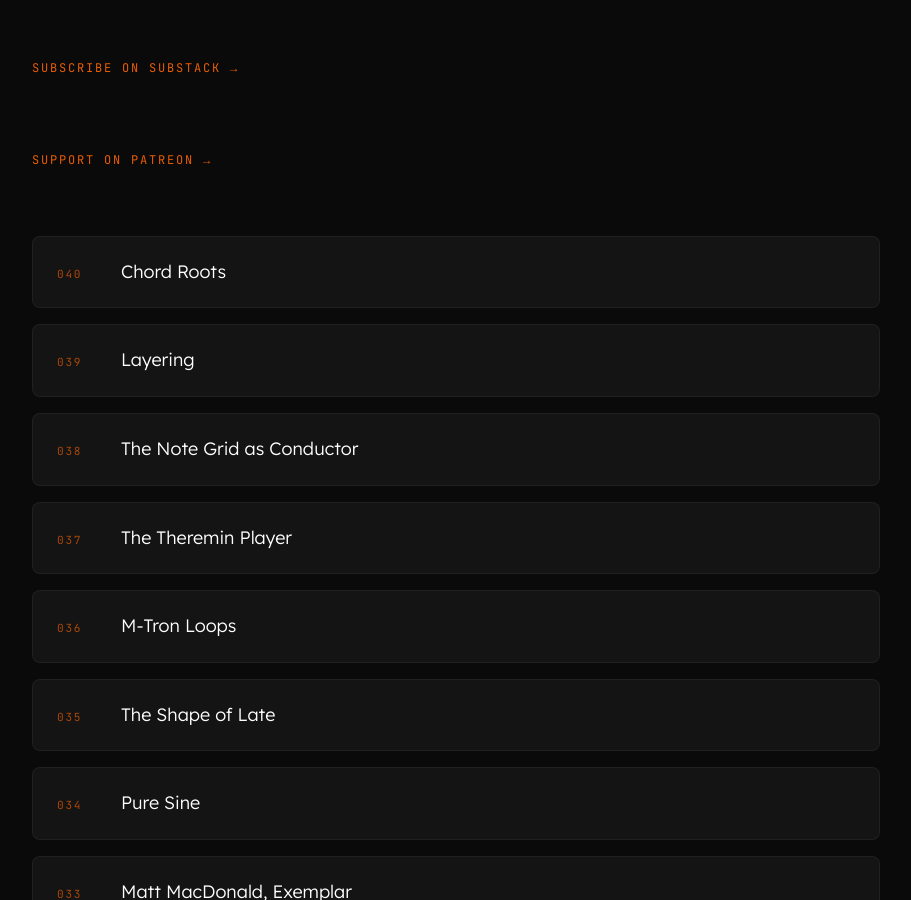
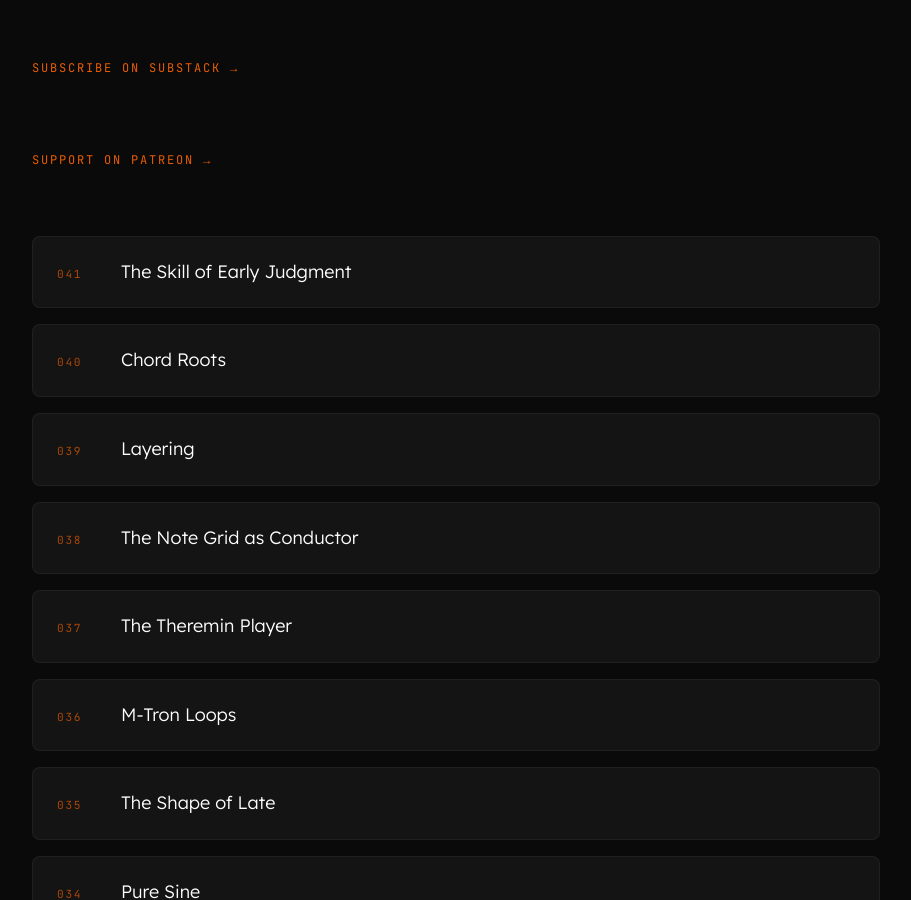
Before and after one commit to folk-sequence/folk-sequence.github.io, a Jekyll site: the page built from index.md, in a window 1280 px wide and 900 px high, scrolled down 582 px. Shown: the whole window, without its empty margins (184-1095 px from the left). Built offline with Jekyll 4.4.1, drawn with Linux system fonts in a browser that asks for light colours.

Commit message:
Add episode 041: The Skill of Early Judgment

```diff
--- a/index.md
+++ b/index.md
@@ -13,6 +13,7 @@ description: "Companion essays for the Folk Sequence daily Bitwig music producti
 <p class="intro-watch"><a href="https://www.patreon.com/cw/FolkSequence" target="_blank" rel="noopener">Support on Patreon →</a></p>
 
 <ul class="episode-list">
+  <li><a href="/041-the-skill-of-early-judgment/"><span class="ep-num">041</span><span class="ep-title">The Skill of Early Judgment</span></a></li>
   <li><a href="/040-chord-roots/"><span class="ep-num">040</span><span class="ep-title">Chord Roots</span></a></li>
   <li><a href="/039-layering/"><span class="ep-num">039</span><span class="ep-title">Layering</span></a></li>
   <li><a href="/038-the-note-grid-as-conductor/"><span class="ep-num">038</span><span class="ep-title">The Note Grid as Conductor</span></a></li>
```
